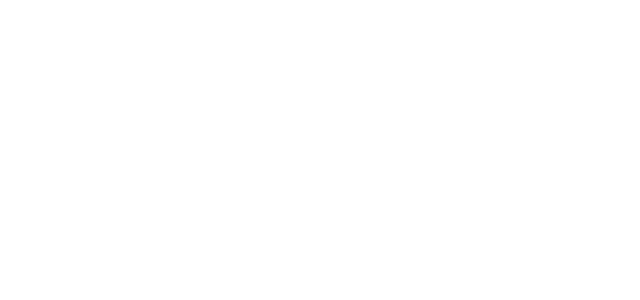
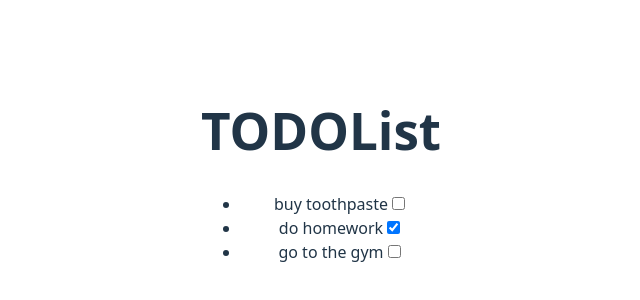
Before and after one commit to mario42304/reactPractice, a React (Vite) app in the folder reactPractice01/: page / in a window 1280 px wide. Shown: the part 226-526 px from the top of the page, without its empty margins (319-959 px from the left). Built offline with nearby package versions, Linux system fonts and the light colour scheme.

Commit message:
implementing addtask

```diff
--- /dev/null
+++ b/reactPractice01/src/AddTask.tsx
@@ -0,0 +1,7 @@
+export default function AddTask() {
+    return (
+        <>
+
+        </>
+    )
+}
--- a/reactPractice01/src/App.tsx
+++ b/reactPractice01/src/App.tsx
@@ -1,9 +1,29 @@
 import './App.css'
+import Tasks from './Tasks.tsx'
+import AddTasks from './AddTask.tsx'
+import { useState } from 'react'
 
 function App() {
 
+  interface Task {
+    id: number,
+    title: string,
+    complete: boolean
+  }
+
+  const initialTasks: Task[] = [
+    { id: 1, title: 'buy toothpaste', complete: false},
+    { id: 2, title: 'do homework', complete: true},
+    { id: 3, title: 'go to the gym', complete: false}
+  ]
+
+  const[tasks, setTasks] = useState(initialTasks)
+
   return (
     <>
+      <h1>TODOList</h1>
+      <Tasks tasks={tasks} onDeleteTask={setTasks}/>
+      <AddTasks />
     </>
   )
 }
--- /dev/null
+++ b/reactPractice01/src/Tasks.tsx
@@ -0,0 +1,17 @@
+
+
+export default function Tasks({tasks, onDeleteTask}) {
+
+    return (
+        <>
+            <ul>
+                {tasks.map(task => (
+                    <li key={task.id}>
+                        {task.title}
+                        <input type='checkbox' checked={task.complete} onClick={onDeleteTask}></input>
+                    </li>
+                ))}
+            </ul>
+        </>
+    )
+}
```
